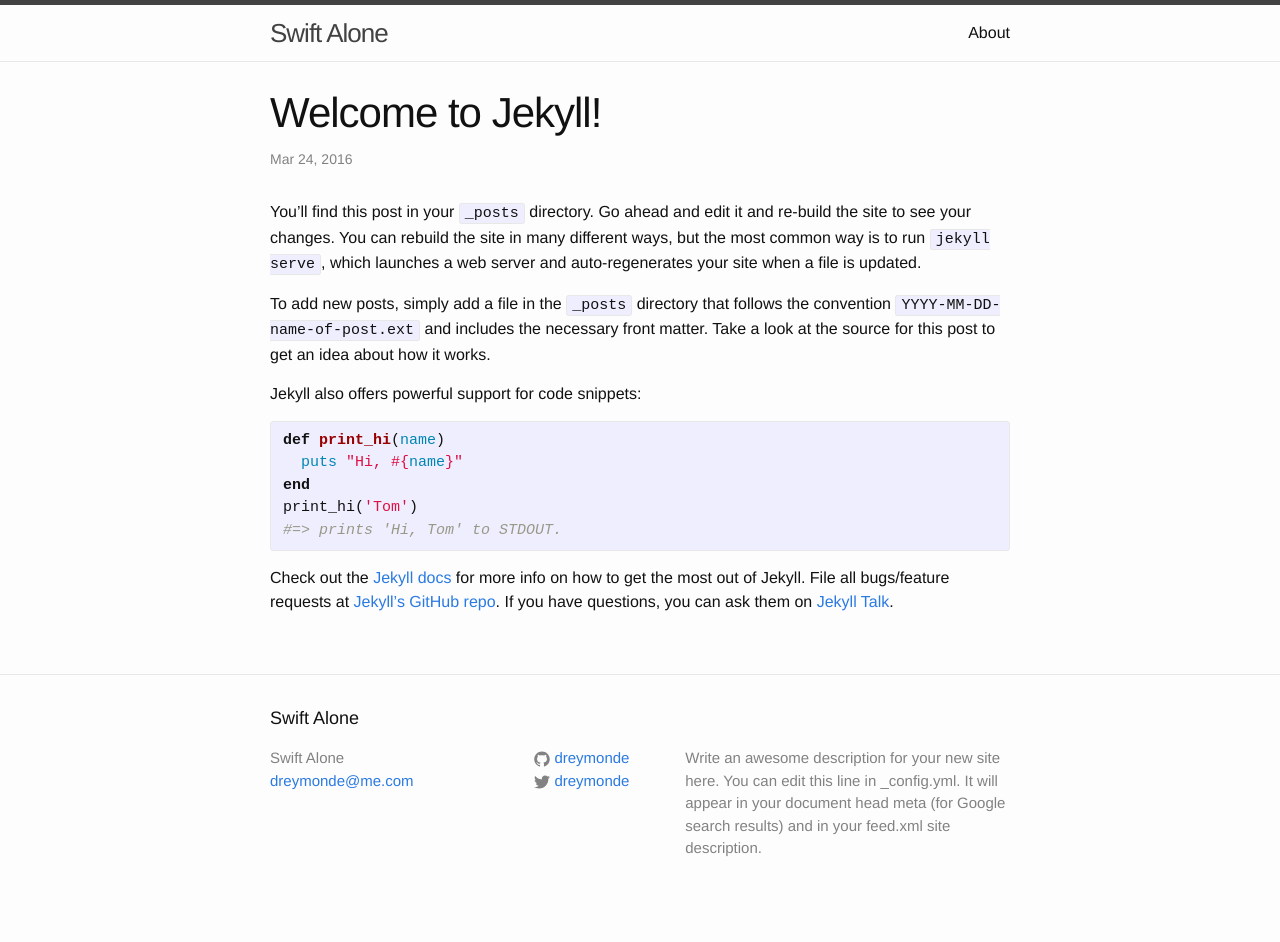
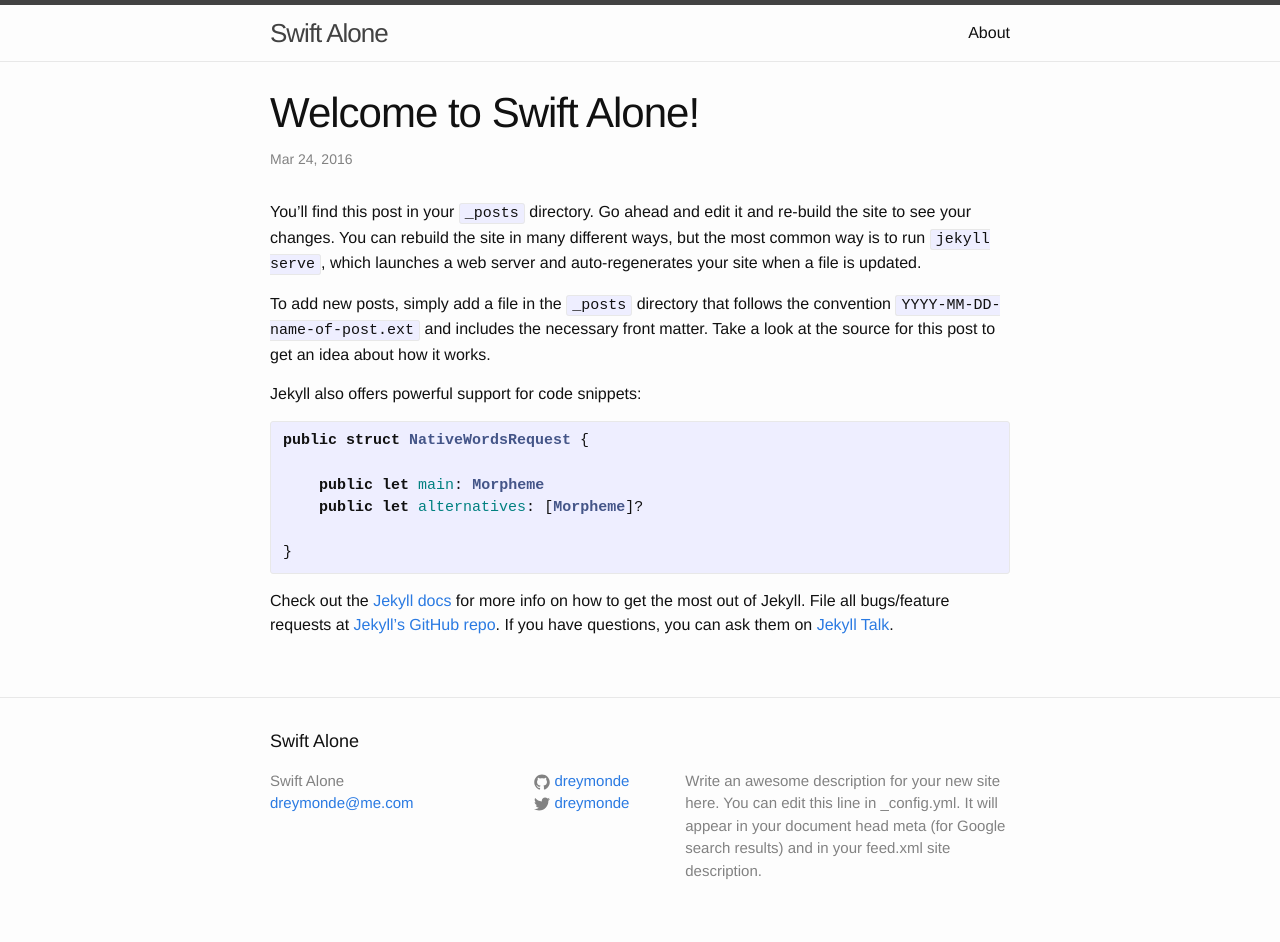
Before and after one commit to dreymonde/dreymonde.github.io, a Jekyll site: the page built from _posts/2016-03-24-welcome-to-jekyll.markdown, in a window 1280 px wide. Built offline with Jekyll 4.4.1, drawn with Linux system fonts in a browser that asks for light colours; before the commit the page ends 920 px from its top, so only the background shows below that.

Commit message:
Post update

```diff
--- a/_posts/2016-03-24-welcome-to-jekyll.markdown
+++ b/_posts/2016-03-24-welcome-to-jekyll.markdown
@@ -1,6 +1,6 @@
 ---
 layout: post
-title:  "Welcome to Jekyll!"
+title:  "Welcome to Swift Alone!"
 date:   2016-03-24 13:31:26 +0200
 categories: jekyll update
 ---
@@ -10,12 +10,13 @@
 
 Jekyll also offers powerful support for code snippets:
 
-{% highlight ruby %}
-def print_hi(name)
-  puts "Hi, #{name}"
-end
-print_hi('Tom')
-#=> prints 'Hi, Tom' to STDOUT.
+{% highlight swift %}
+public struct NativeWordsRequest {
+
+    public let main: Morpheme
+    public let alternatives: [Morpheme]?
+
+}
 {% endhighlight %}
 
 Check out the [Jekyll docs][jekyll-docs] for more info on how to get the most out of Jekyll. File all bugs/feature requests at [Jekyll’s GitHub repo][jekyll-gh]. If you have questions, you can ask them on [Jekyll Talk][jekyll-talk].
```
